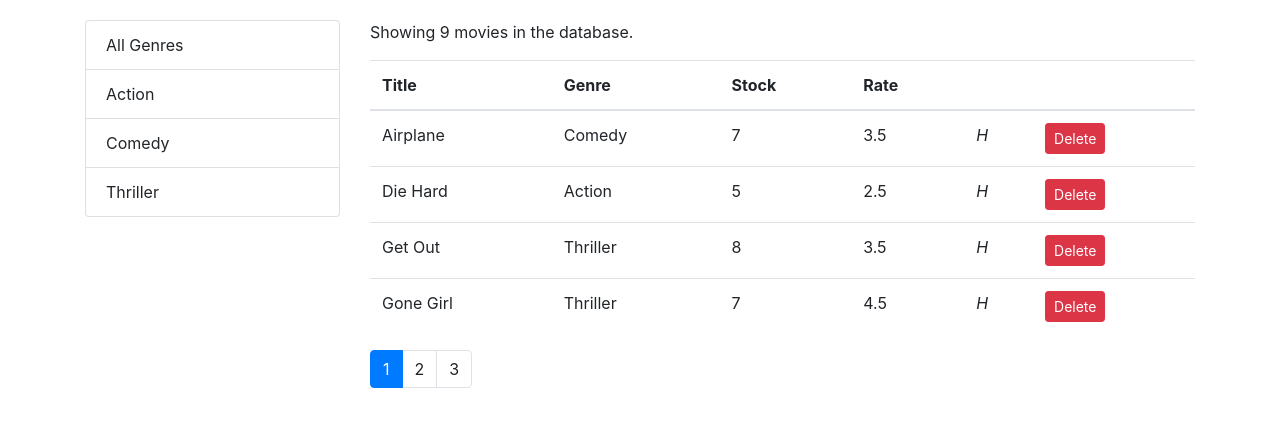
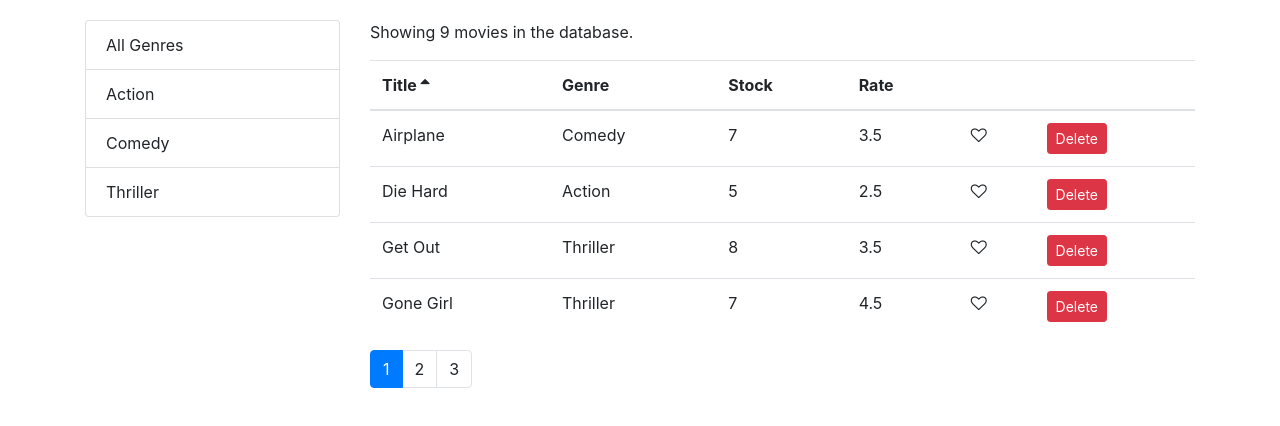
Before and after one commit to vicky-org/react-app-demo, a React (Create React App) app: page / in a window 1280 px wide. Shown: the top 426 px of the page. Built offline with nearby package versions, Linux system fonts and the light colour scheme.

Commit message:
fixing erros and added sort icon in headeres

```diff
--- a/src/components/common/like.jsx
+++ b/src/components/common/like.jsx
@@ -11,27 +11,8 @@ const Like = (props) => {
       style={{ cursor: "pointer" }}
       className={classes}
       aria-hidden="true"
-    >
-      H
-    </i>
+    ></i>
   );
 };
 
 export default Like;
-
-// class Like extends Component {
-//   render() {
-//     let classes = "fa fa-heart";
-//     if (!this.props.liked) classes += "-o";
-//     return (
-//       <i
-//         onClick={this.props.onClick}
-//         style={{ cursor: "pointer" }}
-//         className={classes}
-//         aria-hidden="true"
-//       ></i>
-//     );
-//   }
-// }
-
-// export default Like;
--- a/src/components/common/tableHeader.jsx
+++ b/src/components/common/tableHeader.jsx
@@ -14,6 +14,15 @@ class TableHeader extends Component {
     }
     this.props.onSort(sortColumn);
   };
+
+  renderSortIcon = (column) => {
+    const { sortColumn } = this.props;
+
+    if (column.path !== sortColumn.path) return null;
+    if (sortColumn.order === "asc") return <i className="fa fa-sort-asc"></i>;
+    return <i className="fa fa-sort-desc"></i>;
+  };
+
   render() {
     return (
       <thead>
@@ -23,7 +32,7 @@ class TableHeader extends Component {
               key={column.path || column.key}
               onClick={() => this.raiseSort(column.path)}
             >
-              {column.label}
+              {column.label} {this.renderSortIcon(column)}
             </th>
           ))}
         </tr>
--- a/src/components/movies.jsx
+++ b/src/components/movies.jsx
@@ -27,7 +27,6 @@ class Movies extends Component {
   };
 
   handleLike = (movie) => {
-    console.log("in onlike");
     const movies = [...this.state.movies];
     const index = movies.indexOf(movie);
     movies[index] = { ...movies[index] };
--- a/src/index.js
+++ b/src/index.js
@@ -1,12 +1,14 @@
 import React from "react";
-import ReactDOM from "react-dom";
+import { createRoot } from "react-dom/client";
 import "./index.css";
 import reportWebVitals from "./reportWebVitals";
 import "bootstrap/dist/css/bootstrap.css";
+import "font-awesome/css/font-awesome.min.css";
 
 import App from "./App";
 
-ReactDOM.render(<App />, document.getElementById("root"));
+const root = createRoot(document.getElementById("root"));
+root.render(<App />);
 
 // If you want to start measuring performance in your app, pass a function
 // to log results (for example: reportWebVitals(console.log))
```
